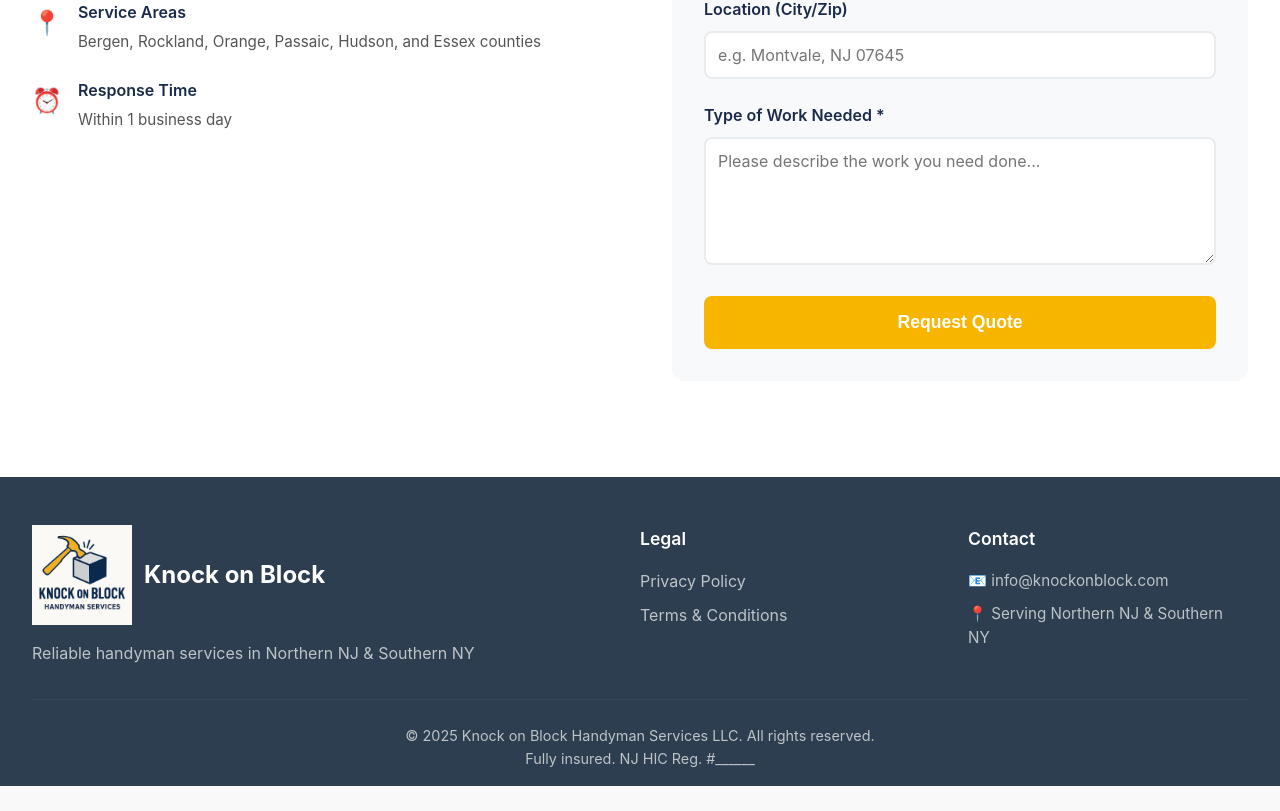
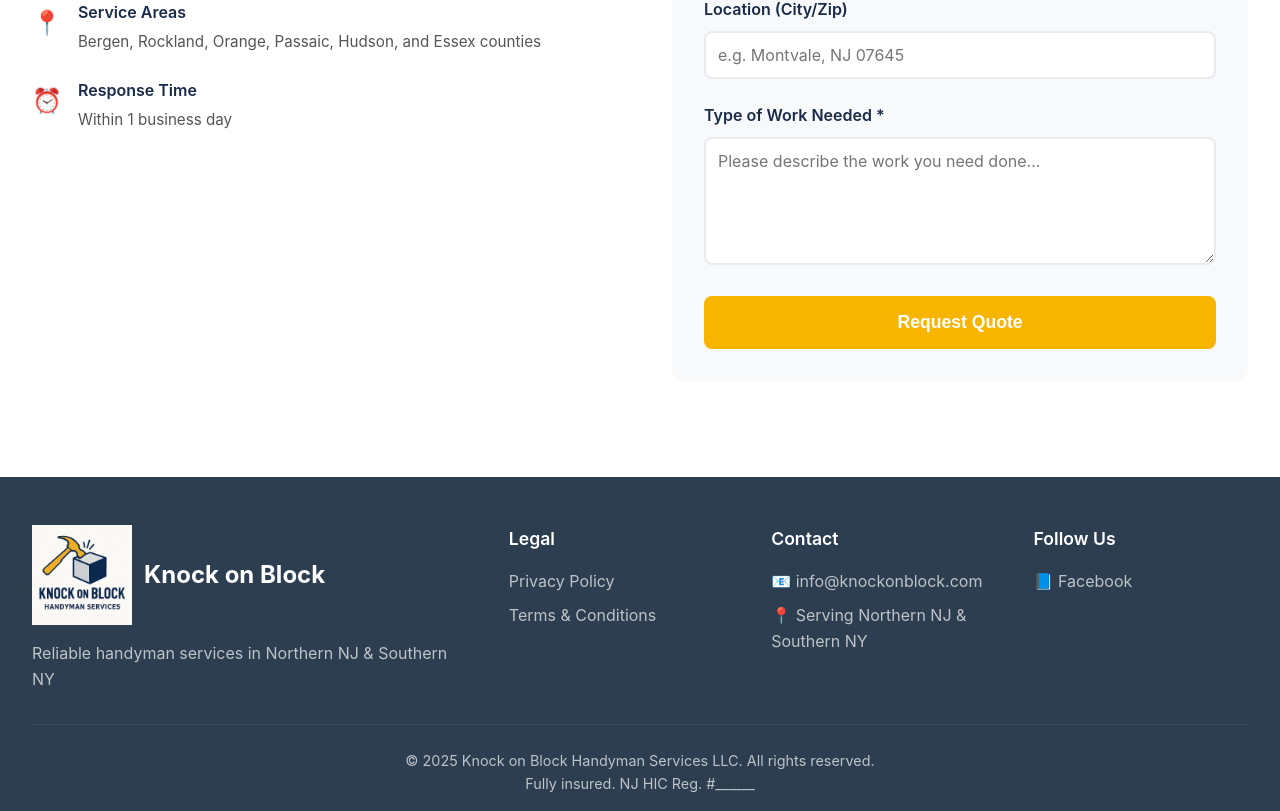
Before and after one commit to ylapscher/knockonblockNext, a Next.js app: page / in a window 1280 px wide. Shown: the part 6856-7667 px from the top of the page. Before the commit the page ends 7642 px from the top, so only its background shows below. Built offline with nearby package versions, Linux system fonts and the light colour scheme.

Commit message:
feat(footer): add social links section and improve contact styling

```diff
--- a/components/sections/Footer.js
+++ b/components/sections/Footer.js
@@ -38,8 +38,37 @@ const Footer = () => {
 
             <div className={style["footer-contact"]}>
               <h4>Contact</h4>
-              <p>📧 info@knockonblock.com</p>
-              <p>📍 Serving Northern NJ & Southern NY</p>
+              <div className={style["contact-items"]}>
+                <a
+                  href="mailto:info@knockonblock.com"
+                  className={style["social-link"]}
+                >
+                  📧 info@knockonblock.com
+                </a>
+
+                <a
+                  href="https://maps.app.goo.gl/4iLjN26peGBpqstU8"
+                  target="_blank"
+                  rel="noopener noreferrer"
+                  className={style["social-link"]}
+                >
+                  📍 Serving Northern NJ & Southern NY
+                </a>
+              </div>
+            </div>
+
+            <div className={style["footer-social"]}>
+              <h4>Follow Us</h4>
+              <div className={style["social-links"]}>
+                <a
+                  href="https://www.facebook.com/knockonblock/"
+                  target="_blank"
+                  rel="noopener noreferrer"
+                  className={style["social-link"]}
+                >
+                  📘 Facebook
+                </a>
+              </div>
             </div>
           </div>
 
--- a/components/sections/Footer.module.css
+++ b/components/sections/Footer.module.css
@@ -11,7 +11,7 @@
 
 .footer-content {
   display: grid;
-  grid-template-columns: 2fr 1fr 1fr;
+  grid-template-columns: 2fr 1fr 1fr 1fr;
   gap: 3rem;
   margin-bottom: 2rem;
 }
@@ -41,7 +41,8 @@
 }
 
 .footer-links h4,
-.footer-contact h4 {
+.footer-contact h4,
+.footer-social h4 {
   font-size: 1.1rem;
   font-weight: 600;
   margin-bottom: 1rem;
@@ -65,13 +66,44 @@
 }
 
 .footer-links a:hover {
-  color: #3498db;
+  color: #f7b500;
 }
 
 .footer-contact p {
   color: #bdc3c7;
   margin-bottom: 0.5rem;
   font-size: 0.95rem;
+}
+
+.contact-items {
+  display: flex;
+  flex-direction: column;
+}
+
+.social-links {
+  display: flex;
+  flex-direction: column;
+  gap: 0.5rem;
+}
+
+.social-link {
+  color: #bdc3c7;
+  text-decoration: none;
+  transition: color 0.3s ease;
+  font-size: 1rem;
+  margin-bottom: 0.5rem;
+}
+
+.social-link p{
+  color: #bdc3c7;
+  text-decoration: none;
+  transition: color 0.3s ease;
+  font-size: 1rem;
+  margin-bottom: 0.5rem;
+}
+
+.social-link:hover {
+  color: #f7b500;
 }
 
 .footer-bottom {
@@ -110,12 +142,17 @@
     order: 3;
   }
 
+  .footer-social {
+    order: 4;
+  }
+
   .footer-brand h3 {
     font-size: 1.4rem;
   }
 
   .footer-links h4,
-  .footer-contact h4 {
+  .footer-contact h4,
+  .footer-social h4 {
     font-size: 1rem;
     margin-bottom: 0.75rem;
   }
@@ -155,7 +192,8 @@
   }
 
   .footer-links h4,
-  .footer-contact h4 {
+  .footer-contact h4,
+  .footer-social h4 {
     font-size: 0.95rem;
     margin-bottom: 0.5rem;
   }
```
